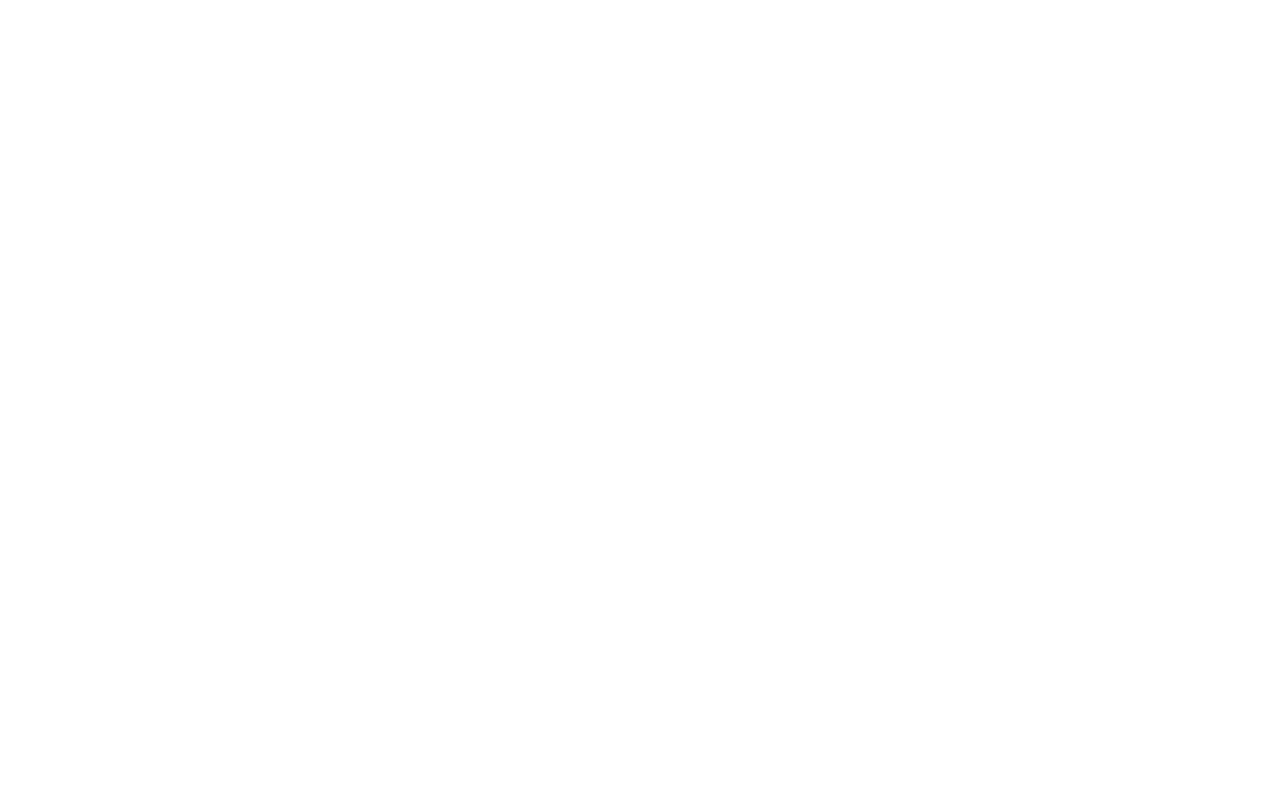
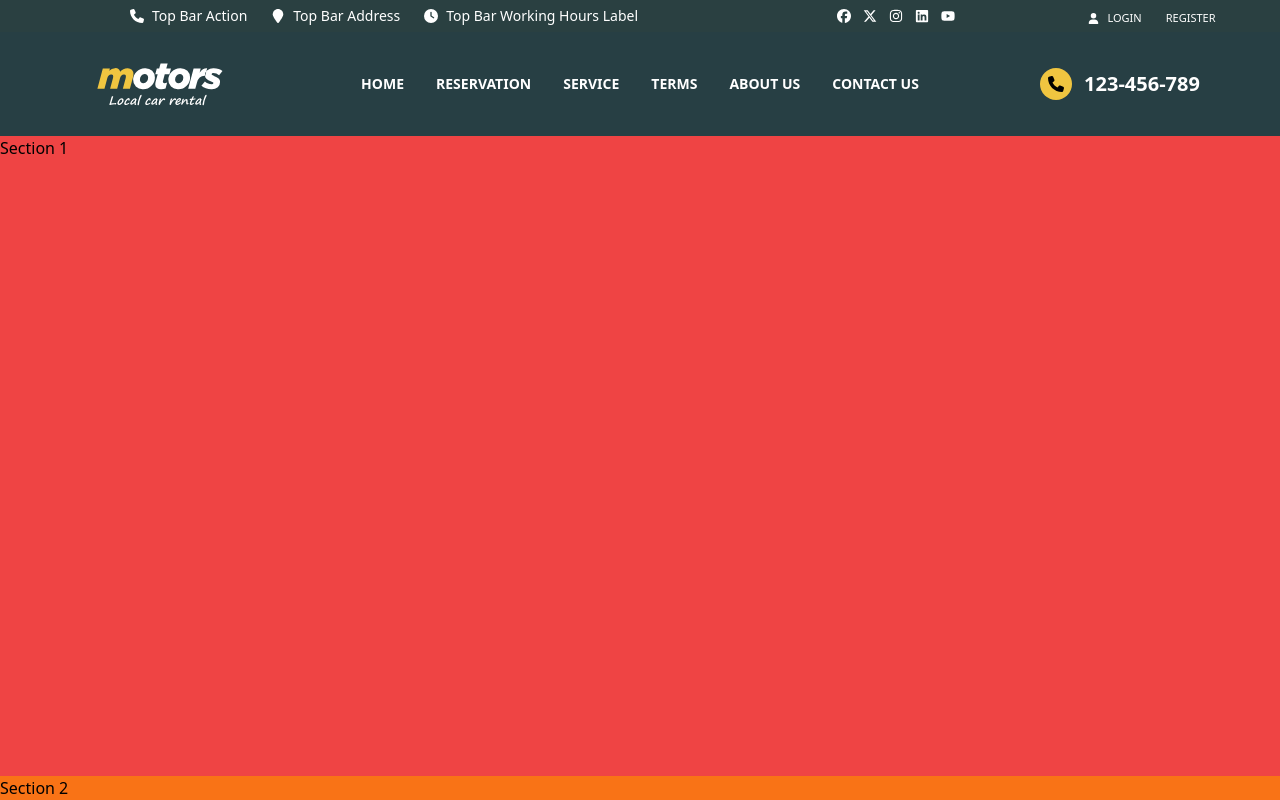
Before and after one commit to Dispenser254/Car-Rental-System, a React (Vite) app in the folder client/: page / in a window 1280 px wide. Shown: the top 800 px of the page. Built offline with nearby package versions, Linux system fonts and the light colour scheme.

Commit message:
Added the Footer Ui, Navbar Ui and the Header UI

```diff
--- a/client/package.json
+++ b/client/package.json
@@ -12,6 +12,7 @@
   "dependencies": {
     "react": "^18.3.1",
     "react-dom": "^18.3.1",
+    "react-icons": "^5.3.0",
     "react-router-dom": "^6.26.2",
     "react-toastify": "^10.0.5"
   },
--- /dev/null
+++ b/client/src/components/FooterPage.jsx
@@ -0,0 +1,113 @@
+import {
+  FaFacebook,
+  FaInstagram,
+  FaLinkedin,
+  FaXTwitter,
+  FaYoutube,
+} from "react-icons/fa6";
+
+const FooterPage = () => {
+  return (
+    <div className="h-[45vh] bg-[#273f44] flex justify-center items-center">
+      <div className="max-w-6xl mx-auto">
+        <div className="grid grid-cols-4 gap-4">
+          <div className="">
+            <h1 className="uppercase text-white mb-5 text-sm">
+              <span className="text-[#f0c540]">About</span> car rental
+            </h1>
+            <p className="text-gray-400 text-sm">
+              Motors Automotive we repair domestic and foreign cars. We service
+              the Los Angeles Metro Area for all Automotive Service & Repair.
+            </p>
+          </div>
+          <div>
+            <h1 className="uppercase text-white mb-5 text-sm">Contact info</h1>
+            <p className="text-white text-sm">
+              <span className="text-gray-400 font-bold">
+                Car Rental Office:
+              </span>{" "}
+              (323) 938-5798
+            </p>
+            <p className="text-white text-sm">
+              <span className="text-gray-400 font-bold">
+                Vehicle Repair service:
+              </span>{" "}
+              (888) 637-7262
+            </p>
+            <p className="text-[#f0c540] text-sm">
+              <span className="text-gray-400 font-bold">Email:</span>{" "}
+              Info@styleixthemes.com
+            </p>
+          </div>
+          <div>
+            <h1 className="uppercase text-white mb-5 text-sm">Service hours</h1>
+            <p className="text-white text-sm">
+              <span className="text-gray-400 font-bold">Monday - Friday:</span>{" "}
+              09:00AM - 09:00PM
+            </p>
+            <p className="text-white text-sm">
+              <span className="text-gray-400 font-bold">Saturday:</span> 09:00AM
+              - 07:00PM
+            </p>
+            <p className="text-white text-sm">
+              <span className="text-gray-400 font-bold">Sunday:</span> Closed
+            </p>
+          </div>
+          <div>
+            <h1 className="uppercase text-white mb-5 text-sm">
+              Social Network
+            </h1>
+            <div className="flex gap-4 text-white text-xl">
+              <p className="rounded-full bg-gray-600 p-2">
+                <FaFacebook />
+              </p>
+              <p className="rounded-full bg-gray-600 p-2">
+                <FaXTwitter />
+              </p>
+              <p className="rounded-full bg-gray-600 p-2">
+                <FaInstagram />
+              </p>
+              <p className="rounded-full bg-gray-600 p-2">
+                <FaLinkedin />
+              </p>
+              <p className="rounded-full bg-gray-600 p-2">
+                <FaYoutube />
+              </p>
+            </div>
+          </div>
+        </div>
+
+        <hr className="h-px bg-gray-400 border-0 mt-10 mb-6" />
+
+        <div className="flex justify-between">
+          <div className="flex gap-x-2 text-gray-500 text-sm">
+            <span>Copyright &copy; 2024</span>
+            <a href="/" className="text-[#f0c540]">
+              Motion.
+            </a>
+            <span>All Rights Reserved</span>
+          </div>
+          <div className="flex gap-10 text-[#f0c540] text-sm">
+            <p>
+              <FaFacebook />
+            </p>
+            <p>
+              <FaXTwitter />
+            </p>
+            <p>
+              <FaInstagram />
+            </p>
+            <p>
+              <FaLinkedin />
+            </p>
+            <p>
+              <FaYoutube />
+            </p>
+          </div>
+        </div>
+      </div>
+    </div>
+  );
+};
+
+export default FooterPage;
--- /dev/null
+++ b/client/src/components/HeaderPage.jsx
@@ -0,0 +1,79 @@
+import { useEffect, useState } from "react";
+import MotorsLogo from "../assets/motors_car_rental_logo.svg";
+import { FaPhone } from "react-icons/fa6";
+import NavbarPage from "./NavbarPage";
+
+const HeaderPage = () => {
+  const [isScrolled, setIsScrolled] = useState(false);
+
+  useEffect(() => {
+    const handleScroll = () => {
+      const offset = window.scrollY;
+      setIsScrolled(offset > 100);
+    };
+
+    window.addEventListener("scroll", handleScroll);
+
+    // Cleanup function to remove the event listener when component unmounts
+    return () => {
+      window.removeEventListener("scroll", handleScroll);
+    };
+  }, []);
+
+  return (
+    <>
+      {/* NavbarPage will be hidden when scrolled */}
+      <div className={`${isScrolled ? "hidden" : ""}`}>
+        <NavbarPage />
+      </div>
+
+      {/* HeaderPage will be fixed when scrolled */}
+      <nav
+        className={`${
+          isScrolled
+            ? "fixed top-0 left-0 bg-[#273f44]"
+            : "relative bg-[#273f44]"
+        } w-full h-[13vh] transition-all duration-[500] flex justify-center items-center z-50`}
+      >
+        <div className="max-w-7xl w-full mx-auto flex">
+          {/* Section 1 */}
+          <div className="w-1/4 flex justify-center items-center">
+            <img src={MotorsLogo} alt="Motors Logo" />
+          </div>
+          {/* Section 2 */}
+          <div className="w-1/2 flex justify-center items-center">
+            <ul className="text-white text-sm font-bold uppercase flex gap-x-8">
+              <li>
+                <a href="">Home</a>
+              </li>
+              <li>
+                <a href="">Reservation</a>
+              </li>
+              <li>
+                <a href="">Service</a>
+              </li>
+              <li>
+                <a href="">Terms</a>
+              </li>
+              <li>
+                <a href="">About Us</a>
+              </li>
+              <li>
+                <a href="">Contact Us</a>
+              </li>
+            </ul>
+          </div>
+          {/* Section 3 */}
+          <div className="w-1/4 flex justify-center items-center gap-x-3">
+            <span className="p-2 bg-[#f0c540] rounded-full">
+              <FaPhone />
+            </span>
+            <span className="text-white text-xl font-bold">123-456-789</span>
+          </div>
+        </div>
+      </nav>
+    </>
+  );
+};
+
+export default HeaderPage;
--- /dev/null
+++ b/client/src/components/NavbarPage.jsx
@@ -0,0 +1,70 @@
+import {
+  FaClock,
+  FaFacebook,
+  FaInstagram,
+  FaLinkedin,
+  FaLocationPin,
+  FaPhone,
+  FaUser,
+  FaXTwitter,
+  FaYoutube,
+} from "react-icons/fa6";
+import { Link } from "react-router-dom";
+
+const NavbarPage = () => {
+  return (
+    <div className="bg-[#2a4041] flex justify-between items-center w-full py-1">
+      <div className="w-3/5 flex items-center justify-center text-white text-sm gap-x-6">
+        <div className="flex items-center gap-x-2">
+          <span>
+            <FaPhone />
+          </span>
+          <span>Top Bar Action</span>
+        </div>
+        <div className="flex items-center gap-x-2">
+          <span>
+            <FaLocationPin />
+          </span>
+          <span>Top Bar Address</span>
+        </div>
+        <div className="flex items-center gap-x-2">
+          <span>
+            <FaClock />
+          </span>
+          <span>Top Bar Working Hours Label</span>
+        </div>
+      </div>
+      <div className="w-1/5 flex justify-center gap-3 text-white text-sm">
+        <a href="/">
+          <FaFacebook />
+        </a>
+        <a href="/">
+          <FaXTwitter />
+        </a>
+        <a href="/">
+          <FaInstagram />
+        </a>
+        <a href="/">
+          <FaLinkedin />
+        </a>
+        <a href="/">
+          <FaYoutube />
+        </a>
+      </div>
+      <div className="w-1/5 flex justify-center items-center gap-x-6">
+        <Link to="/login">
+          <button className="text-white text-[11px] uppercase flex items-center justify-center gap-x-2 mt-1">
+            <FaUser />
+            <span>Login</span>
+          </button>
+        </Link>
+
+        <Link to="/register">
+          <button className="text-white text-[11px] uppercase">Register</button>
+        </Link>
+      </div>
+    </div>
+  );
+};
+
+export default NavbarPage;
--- a/client/src/pages/HomePage.jsx
+++ b/client/src/pages/HomePage.jsx
@@ -1,7 +1,20 @@
+import FooterPage from "../components/FooterPage";
+import HeaderPage from "../components/HeaderPage";
+
 const HomePage = () => {
-  return <div>
-
-  </div>;
+  return (
+    <div>
+      <HeaderPage />
+      <div className="h-[80vh] bg-red-500">Section 1</div>
+      <div className="h-[80vh] bg-orange-500">Section 2</div>
+      <div className="h-[80vh] bg-red-500">Section 3</div>
+      <div className="h-[80vh] bg-sky-500">Section 4</div>
+      <div className="h-[80vh] bg-neutral-500">Section 5</div>
+      <div className="h-[80vh] bg-red-500">Section 6</div>
+      <div className="h-[80vh] bg-blue-500">Section 7</div>
+      <FooterPage />
+    </div>
+  );
 };
 
 export default HomePage;
```
Also changed, not shown: client/src/assets/motors_car_rental_logo.svg (added), 1 other file (tests, documents, lock files or other folders).
